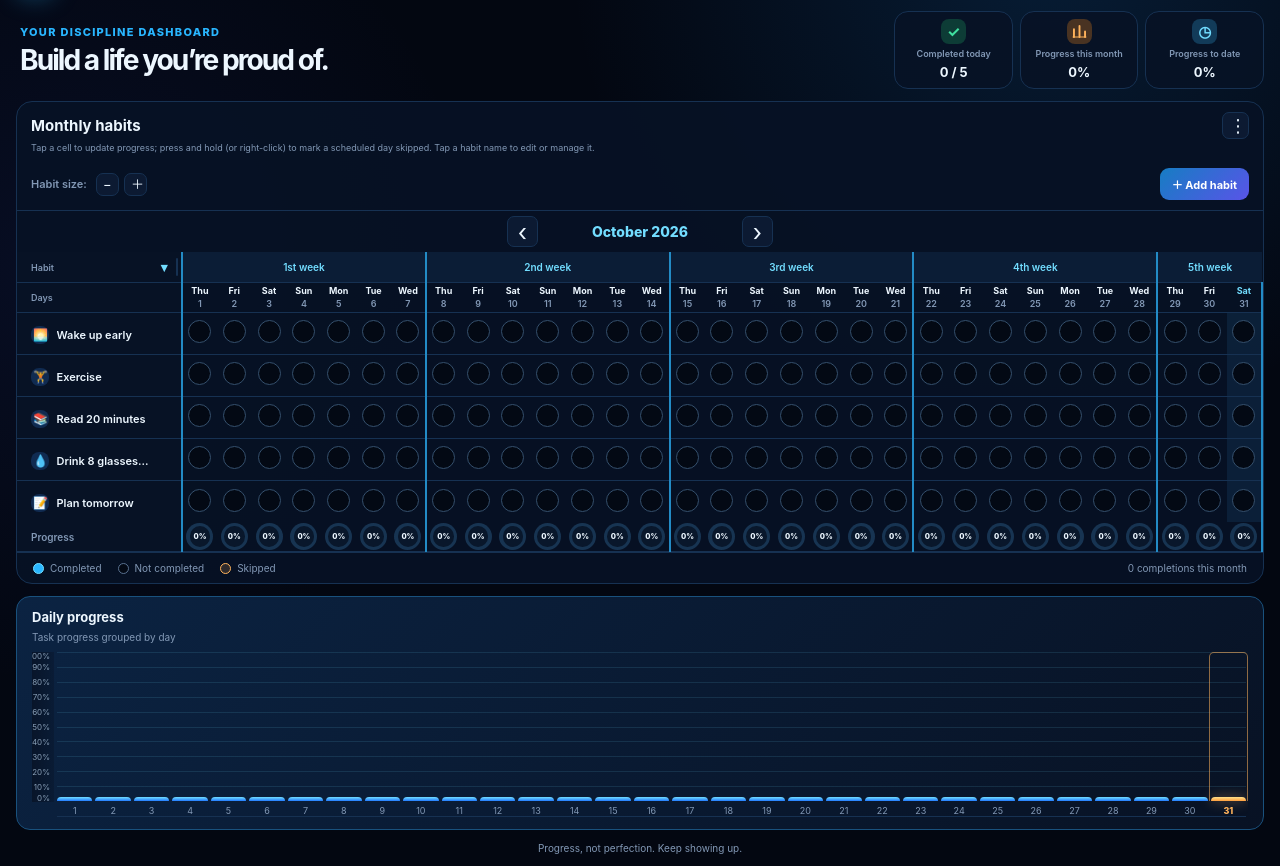
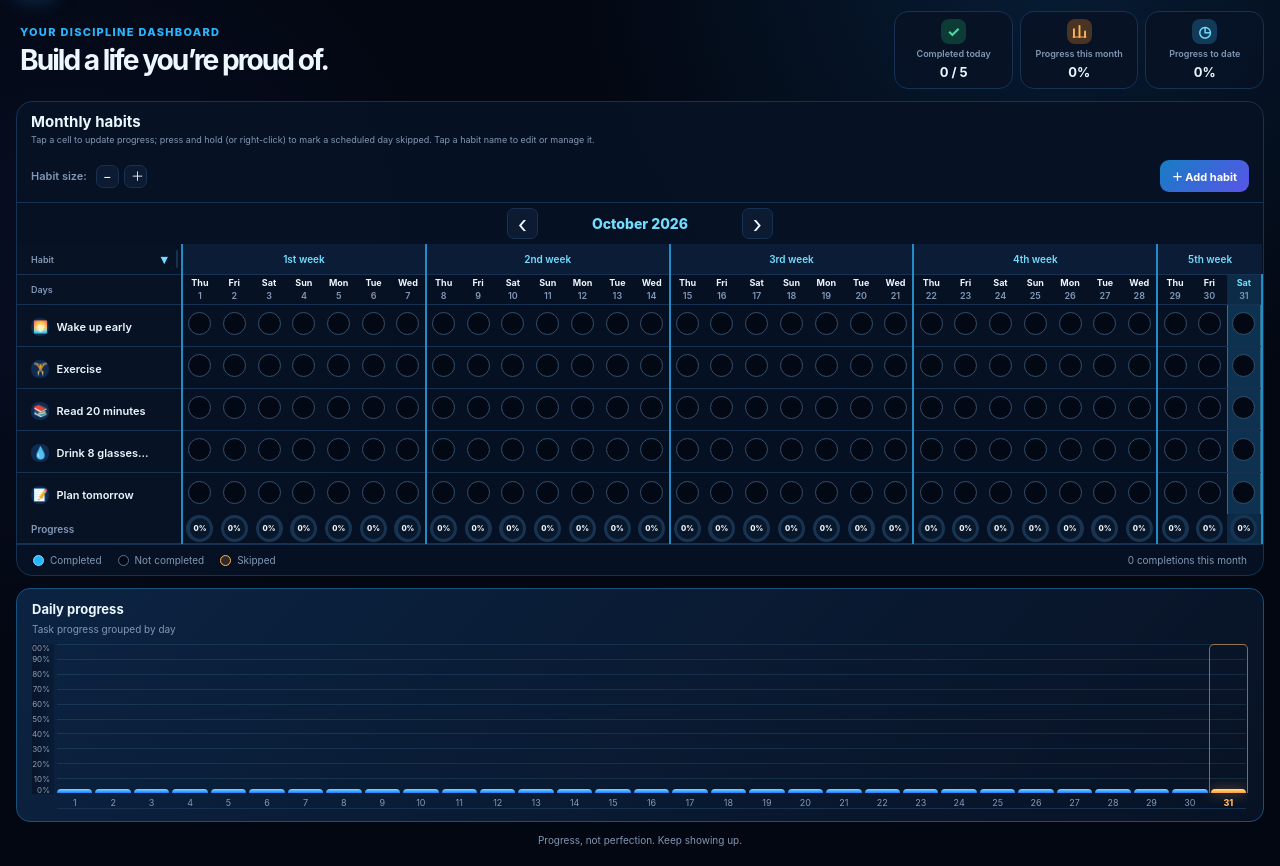
Before and after one commit to benprojects49-star/Consistency-Tracker, a plain HTML site: page index.html in a window 1280 px wide. Shown: the part 53-919 px from the top of the page. Drawn offline with Linux system fonts and the light colour scheme.

Commit message:
Add files via upload

```diff
--- a/index.html
+++ b/index.html
@@ -66,7 +66,7 @@
       <article class="stat-card">
         <span class="stat-icon green">✓</span>
         <div>
-          <p>Completed today</p>
+          <p id="todayCountLabel">Completed today</p>
           <strong id="todayCount">0 / 0</strong>
         </div>
       </article>
@@ -98,11 +98,11 @@
         <div class="tracker-title">
           <div class="tracker-title-row">
             <h3>Monthly habits</h3>
-            <div class="month-menu-wrap">
-              <button id="monthMenuButton" class="chart-menu-button" type="button" aria-label="More month options" aria-expanded="false">⋮</button>
+            <div class="month-menu-wrap" hidden aria-hidden="true">
+              <button id="monthMenuButton" type="button" aria-expanded="false" tabindex="-1" disabled></button>
               <div id="monthMenu" class="chart-menu hidden" role="menu">
-                <button id="copyPreviousMonth" type="button" role="menuitem">Copy previous month’s habits</button>
-                <button id="setFocusPeriod" type="button" role="menuitem">Set focus period</button>
+                <button id="copyPreviousMonth" type="button" role="menuitem" disabled></button>
+                <button id="setFocusPeriod" type="button" role="menuitem" disabled></button>
               </div>
             </div>
           </div>
--- a/script.js
+++ b/script.js
@@ -1044,6 +1044,7 @@ function updateStats() {
   const currentMonthHabits = habitMonths[getMonthKey(today)] || [];
   const todayScheduled = currentMonthHabits.filter((habit) => isHabitScheduled(habit, todayKey));
   const todayCompleted = todayScheduled.filter((habit) => habit.completed[todayKey]).length;
+  document.getElementById("todayCountLabel").textContent = "Completed today";
 
   const monthCompleted = habits.reduce(
     (total, habit) => total + monthDates.reduce(
--- a/styles.css
+++ b/styles.css
@@ -1210,8 +1210,14 @@ input:focus-visible {
   transition: background .2s;
 }
 
-.check-cell.today {
-  background: rgba(32, 91, 142, .2);
+.habit-table thead th.today,
+.habit-table tfoot th.today {
+  background-color: rgba(41, 182, 255, .16);
+}
+
+.habit-table td.check-cell.today {
+  background-color: rgba(41, 182, 255, .2) !important;
+  box-shadow: inset 1px 0 rgba(114, 221, 255, .35), inset -1px 0 rgba(114, 221, 255, .35);
 }
 
 .check-button {
```
